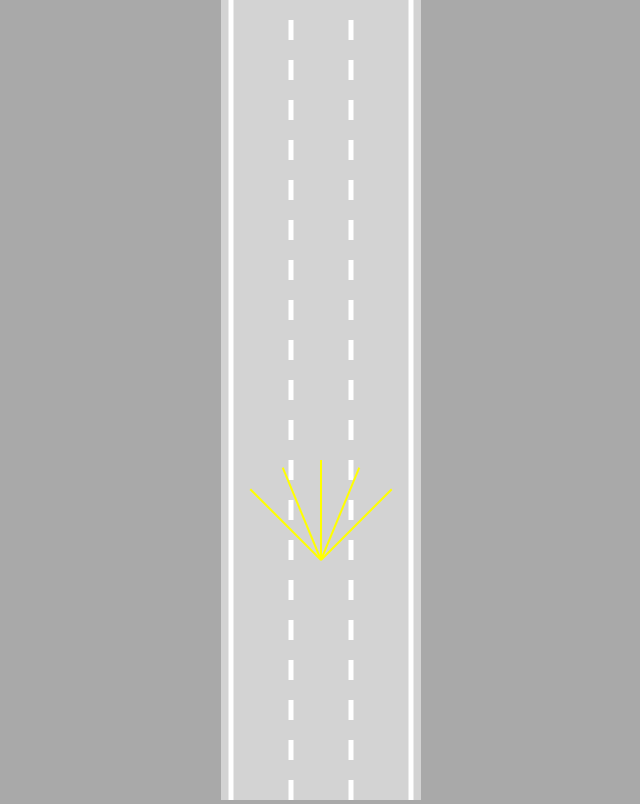
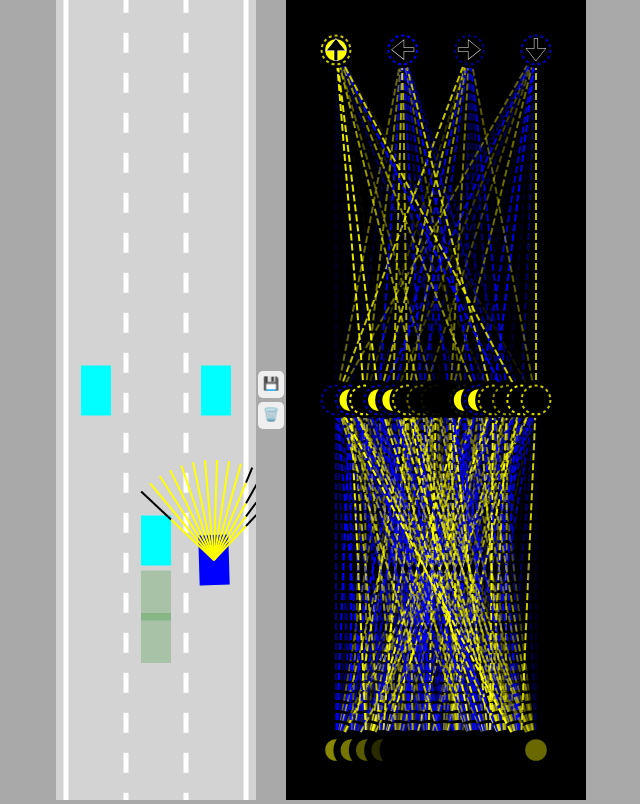
Before and after one commit to puneetkumarbajaj/self_driving_js, a plain HTML site: page index.html in a window 1280 px wide. Shown: the whole page, without its empty margins (319-959 px from the left). Drawn offline with Linux system fonts and the light colour scheme.

Commit message:
modified:   car.js 	modified:   controls.js 	modified:   index.html 	modified:   main.js 	new file:   network.js 	modified:   sensor.js 	modified:   style.css 	modified:   utils.js 	new file:   visualizer.js

```diff
--- a/car.js
+++ b/car.js
@@ -1,5 +1,5 @@
-class Car{
-    constructor(x, y, width, height){
+class Car {
+    constructor(x, y, width, height, controlType, maxSpeed=5) {
         this.x = x;
         this.y = y;
         this.width = width;
@@ -7,92 +7,136 @@ class Car{
 
         this.speed = 0;
         this.acceleration = 0.1;
-        this.maxSpeed = 3;
+        this.maxSpeed = maxSpeed;
         this.friction = 0.05;
         this.angle = 0;
-        this.sensor = new Sensor(this);
 
-        this.controls = new Controls();
+        this.useBrain = controlType == "AI";
+
+
+        if(controlType != "DUMMY"){
+            this.sensor = new Sensor(this);
+            this.brain = new NeuralNetwork([this.sensor.rayCount, 15, 4]);
+        }
+        this.damaged = false;
+
+        this.controls = new Controls(controlType);
     }
 
-    update(roadBorders){
-       this.#move();
-       this.polygon = this.#createPolygon();
-       this.sensor.update(roadBorders);
+    update(roadBorders, traffic) {
+        if(!this.damaged){
+            this.#move();
+            this.polygon = this.#createPolygon();
+            this.damaged = this.#assessDamage(roadBorders, traffic);
+        }
+        if(this.sensor){
+            this.sensor.update(roadBorders, traffic);
+            const offsets = this.sensor.readings.map(
+                s=>s==null?0:1-s.offset
+            );
+            const outputs = NeuralNetwork.feedForward(this.brain, offsets);
+            if(this.useBrain){
+                this.controls.forward = outputs[0];
+                this.controls.left = outputs[1];
+                this.controls.right = outputs[2];
+                this.controls.reverse = outputs[3];
+
+            }
+        }
     }
 
-    #move(){
-        if(this.controls.forward){
-            this.speed+= this.acceleration;
+    #move() {
+        if (this.controls.forward) {
+            this.speed += this.acceleration;
         }
-        if(this.controls.reverse){
+        if (this.controls.reverse) {
             this.speed -= this.acceleration;
         }
-        if(this.speed > this.maxSpeed){
+        if (this.speed > this.maxSpeed) {
             this.speed = this.maxSpeed;
         }
-        if(this.speed < -this.maxSpeed/2){
-            this.speed = -this.maxSpeed/2;
+        if (this.speed < -this.maxSpeed / 2) {
+            this.speed = -this.maxSpeed / 2;
         }
 
-        if(this.speed>0){
+        if (this.speed > 0) {
             this.speed -= this.friction;
         }
-        if(this.speed<0){
+        if (this.speed < 0) {
             this.speed += this.friction;
         }
 
-        if(Math.abs(this.speed) < this.friction){
+        if (Math.abs(this.speed) < this.friction) {
             this.speed = 0;
         }
 
-        if(this.speed!=0){
-            const flip = this.speed>0?1:-1;
-            if(this.controls.left){
-                this.angle += 0.03*flip;
+        if (this.speed !== 0) {
+            const flip = this.speed > 0 ? 1 : -1;
+            if (this.controls.left) {
+                this.angle += 0.03 * flip;
             }
 
-            if(this.controls.right){
-                this.angle -= 0.03*flip;
+            if (this.controls.right) {
+                this.angle -= 0.03 * flip;
             }
         }
         this.x -= Math.sin(this.angle) * this.speed;
-        this.y-= Math.cos(this.angle) * this.speed;
-
+        this.y -= Math.cos(this.angle) * this.speed;
     }
 
-    #createPolygon(){
-        const points=[];
-        const rad = Math.hypot(this.width, this.height)/2;
-        const alpha = Math.atan2(this.width/this.height);
+    #createPolygon() {
+        const points = [];
+        const rad = Math.hypot(this.width, this.height) / 2;
+        const alpha = Math.atan2(this.width, this.height);
         points.push({
-            x: this.x-Math.sin(this.angle-alpha)*rad,
-            y: this.y-Math.cos(this.angle-alpha)*rad
+            x: this.x - Math.sin(this.angle - alpha) * rad,
+            y: this.y - Math.cos(this.angle - alpha) * rad
         });
         points.push({
-            x: this.x-Math.sin(this.angle+alpha)*rad,
-            y: this.y-Math.cos(this.angle+alpha)*rad
+            x: this.x - Math.sin(this.angle + alpha) * rad,
+            y: this.y - Math.cos(this.angle + alpha) * rad
         });
         points.push({
-            x: this.x-Math.sin(this.angle+Math.PI-alpha)*rad,
-            y: this.y-Math.cos(this.angle+Math.PI-alpha)*rad
+            x: this.x - Math.sin(this.angle + Math.PI - alpha) * rad,
+            y: this.y - Math.cos(this.angle + Math.PI - alpha) * rad
         });
         points.push({
-            x: this.x-Math.sin(this.angle+Math.PI+alpha)*rad,
-            y: this.y-Math.cos(this.angle+Math.PI+alpha)*rad
+            x: this.x - Math.sin(this.angle + Math.PI + alpha) * rad,
+            y: this.y - Math.cos(this.angle + Math.PI + alpha) * rad
         });
         return points;
     }
 
-    draw(ctx){
+    #assessDamage(roadBorders, traffic) {
+        for (let i = 0; i < roadBorders.length; i++) {
+            if (polyIntersect(this.polygon, roadBorders[i])) {
+                return true;
+            }
+        }
+
+        for (let i = 0; i < traffic.length; i++) {
+            if (polyIntersect(this.polygon, traffic[i].polygon)) {
+                return true;
+            }
+        }
+        return false;
+    }
+
+    draw(ctx, color, drawSensor) {
+        if (this.damaged) {
+            ctx.fillStyle = "red";
+        }else{
+            ctx.fillStyle = color;
+        }
         ctx.beginPath();
         ctx.moveTo(this.polygon[0].x, this.polygon[0].y);
-        for(let i=1; i<this.polygon.length; i++){
+        for (let i = 1; i < this.polygon.length; i++) {
             ctx.lineTo(this.polygon[i].x, this.polygon[i].y);
         }
         ctx.closePath();
-        ctx.fillStyle = 'red';
         ctx.fill();
-        this.sensor.draw(ctx);
+        if(this.sensor && drawSensor){
+            this.sensor.draw(ctx);
+        }
     }
 }
--- a/controls.js
+++ b/controls.js
@@ -1,12 +1,17 @@
 class Controls{
-    constructor(){
+    constructor(type){
         this.forward = false;
         this.reverse = false;
         this.left = false;
         this.right = false;
-
-
-        this.#addKeyboardListeners();
+        switch(type){
+            case "KEYS":
+                this.#addKeyboardListeners();
+                break;
+            case "DUMMY":
+                this.forward = true;
+                break;
+        }
     }
 
     #addKeyboardListeners(){
--- a/index.html
+++ b/index.html
@@ -4,11 +4,18 @@
     <link rel="stylesheet" href="style.css">
 </head>
 <body>
-    <canvas id="myCanvas"></canvas>
+    <canvas id="carCanvas"></canvas>
+    <div id="verticalButtons">
+        <button onclick="save()">💾</button>
+        <button onclick="discard()">🗑️</button>
+    </div>
+    <canvas id="networkCanvas"></canvas>
     <script src="sensor.js"></script>
     <script src="utils.js"></script>
     <script src="car.js"></script>
     <script src="controls.js"></script>
     <script src="road.js"></script>
+    <script src="network.js"></script>
+    <script src="visualizer.js"></script>
     <script src="main.js"></script>
 </body>
--- a/main.js
+++ b/main.js
@@ -1,20 +1,76 @@
-const canvas = document.getElementById('myCanvas');
-canvas.width = 200;
+const carCanvas = document.getElementById('carCanvas');
+carCanvas.width = 200;
 
-const ctx = canvas.getContext('2d');
-const road = new Road(canvas.width/2, canvas.width*0.9);
-const car = new Car(road.getLaneCenter(1), 100, 30, 50)
+const networkCanvas = document.getElementById('networkCanvas');
+networkCanvas.width = 300;
 
+const carCtx = carCanvas.getContext('2d');
+const networkCtx = networkCanvas.getContext('2d');
+const road = new Road(carCanvas.width/2, carCanvas.width*0.9);
+//const car = new Car(road.getLaneCenter(1), 100, 30, 50, "AI", 4)
+const N = 100;
+const cars = generateCars(N);
+let bestCar = cars[0];
+if(localStorage.getItem('bestCar')){
+    for(let i=0; i<cars.length; i++){
+        cars[i].brain = JSON.parse(localStorage.getItem('bestCar'));
+        if(i!=0){
+            NeuralNetwork.mutate(cars[i].brain);
+        }
+    }
+}
+
+const traffic=[
+    new Car(road.getLaneCenter(1), -50, 30, 50, "DUMMY", 3),
+    new Car(road.getLaneCenter(0), -200, 30, 50, "DUMMY", 3),
+    new Car(road.getLaneCenter(2), -200, 30, 50, "DUMMY", 3),
+]
 
 animate();
 
+function save(){
+    localStorage.setItem('bestCar', JSON.stringify(bestCar.brain));
+}
+
+function discard(){
+    localStorage.removeItem('bestCar');
+
+}
+
+function generateCars(N){
+    const cars = [];
+    for (let i = 0; i < N; i++) {
+        cars.push(new Car(road.getLaneCenter(1), 100, 30, 50, "AI", 4));
+    }
+    return cars;
+}
+
+
 function animate(){
-    canvas.height = window.innerHeight;
-    ctx.save();
-    ctx.translate(0, -car.y+canvas.height*0.7);
-    road.draw(ctx);
-    car.update(road.borders);
-    car.draw(ctx);
-    ctx.restore();
+    for(let i=0; i<traffic.length; i++){
+        traffic[i].update(road.borders, []);
+    }
+    for(let i=0; i<cars.length; i++){
+        cars[i].update(road.borders, traffic);
+    }
+    bestCar = cars.find(c=>c.y==Math.min (...cars.map(c=>c.y)));
+    //car.update(road.borders, traffic);
+    carCanvas.height = window.innerHeight;
+    networkCanvas.height = window.innerHeight;
+    carCtx.save();
+    carCtx.translate(0, -bestCar.y+carCanvas.height*0.7);
+    road.draw(carCtx);
+    for(let i=0; i<traffic.length; i++){
+        traffic[i].draw(carCtx, "cyan");
+    }
+    carCtx.globalAlpha = 0.2;
+    for(let i=0; i<cars.length; i++){
+        cars[i].draw(carCtx, "green");
+    }
+    carCtx.globalAlpha = 1;
+    bestCar.draw(carCtx, "blue", true);
+    //car.draw(carCtx, "green");
+    carCtx.restore();
+    Visualizer.drawNetwork(networkCtx, bestCar.brain);
     requestAnimationFrame(animate);
 }
--- /dev/null
+++ b/network.js
@@ -0,0 +1,75 @@
+class NeuralNetwork{
+    constructor(neuronCount){
+        this.levels = [];
+        for(let i=0; i<neuronCount.length-1; i++){
+            this.levels[i] = new Level(neuronCount[i], neuronCount[i+1]);
+        }
+    }
+
+    static feedForward(network, givenInputs){
+        let outputs = Level.feedForward(network.levels[0], givenInputs);
+        for(let i=1; i<network.levels.length; i++){
+            outputs = Level.feedForward(network.levels[i], outputs);
+        }
+        return outputs;
+    }
+
+    static mutate(network, amount=1){
+        network.levels.forEach(level => {
+            for(let i=0; i<level.biases.length; i++){
+                level.biases[i] += lerp(level.biases[i], Math.random()*2-1, amount)
+            }
+            for(let i=0; i<level.weights.length; i++){
+                for(let j=0; j<level.weights[i].length; j++){
+                    level.weights[i][j] += lerp(level.weights[i][j], Math.random()*2-1, amount)
+                }
+            }
+        })
+    }
+}
+
+
+class Level{
+    constructor(inputCount, outputCount){
+        this.inputs = new Array(inputCount);
+        this.outputs = new Array(outputCount);
+        this.biases = new Array(outputCount);
+
+        this.weights = [];
+        for(let i=0; i<inputCount; i++){
+            this.weights[i] = new Array(outputCount);
+        }
+
+        Level.#randomize(this);
+    }
+
+    static #randomize(level){
+        for(let i=0; i<level.biases.length; i++){
+            level.biases[i] = Math.random()*2-1;
+        }
+        for(let i=0; i<level.inputs.length; i++){
+            for(let j=0; j<level.outputs.length; j++){
+                level.weights[i][j] = Math.random()*2-1;
+            }
+        }
+    }
+
+    static feedForward(level, givenInputs){
+        for(let i=0; i<level.inputs.length; i++){
+            level.inputs[i] = givenInputs[i];
+        }
+
+        for(let i=0; i<level.outputs.length; i++){
+            let sum = 0;
+            for(let j=0; j<level.inputs.length; j++){
+                sum += level.inputs[j] * level.weights[j][i];
+            }
+            if(sum>level.biases[i]){
+                level.outputs[i] = 1;
+            }else{
+                level.outputs[i] = 0;
+            }
+        }
+        return level.outputs;
+    }
+}
--- a/sensor.js
+++ b/sensor.js
@@ -1,7 +1,7 @@
 class Sensor {
     constructor(car) {
         this.car = car;
-        this.rayCount = 5;
+        this.rayCount = 14;
         this.rayLength = 100;
         this.raySpread = Math.PI / 2;
 
@@ -9,12 +9,12 @@ class Sensor {
         this.readings = [];
     }
 
-    update(roadBorders) {
+    update(roadBorders, traffic) {
         this.#castRays();
         this.readings = [];
         for (let i = 0; i < this.rays.length; i++) {
             this.readings.push(
-                this.#getReading(this.rays[i], roadBorders)
+                this.#getReading(this.rays[i], roadBorders, traffic)
             );
         }
     }
@@ -29,13 +29,25 @@ class Sensor {
         }
     }
 
-    #getReading(ray, roadBorders) {
+    #getReading(ray, roadBorders, traffic) {
         let touches = [];
 
         for (let i = 0; i < roadBorders.length; i++) {
             const touch = getIntersection(ray[0], ray[1], roadBorders[i][0], roadBorders[i][1]);
             if (touch) {
                 touches.push(touch);
+            }
+        }
+
+        for (let i = 0; i < traffic.length; i++) {
+            const poly = traffic[i].polygon;
+            for (let j = 0; j < poly.length; j++) {
+                const p1 = poly[j];
+                const p2 = poly[(j + 1) % poly.length];
+                const touch = getIntersection(ray[0], ray[1], p1, p2);
+                if (touch) {
+                    touches.push(touch);
+                }
             }
         }
         if (touches.length == 0) {
--- a/style.css
+++ b/style.css
@@ -2,9 +2,32 @@ body{
     margin: 0;
     background: darkgray;
     overflow: hidden;
-    text-align: center;
+    display: flex;
+    justify-content: center;
+    align-items: center;
 }
 
-#myCanvas{
+#verticalButtons{
+    display: flex;
+    flex-direction: column;
+}
+
+button{
+    border: none;
+    border-radius: 5px;
+    padding: 5px 5px 7px 5px;
+    margin: 2px;
+    cursor: pointer;
+}
+
+button:hover{
+    background: blue;
+}
+
+#carCanvas{
     background: lightgray;
 }
+
+#networkCanvas{
+    background: black;
+}
--- a/utils.js
+++ b/utils.js
@@ -20,3 +20,18 @@ function getIntersection(p1, p2, p3, p4){
     }
     return null;
 }
+
+function polyIntersect(poly1, poly2){
+    for(let i=0; i<poly1.length; i++){
+        const p1 = poly1[i];
+        const p2 = poly1[(i+1)%poly1.length];
+        for(let j=0; j<poly2.length; j++){
+            const p3 = poly2[j];
+            const p4 = poly2[(j+1)%poly2.length];
+            if(getIntersection(p1, p2, p3, p4)){
+                return true;
+            }
+        }
+    }
+    return false;
+}
--- /dev/null
+++ b/visualizer.js
@@ -0,0 +1,118 @@
+class Visualizer{
+    static drawNetwork(ctx,network){
+        const margin=50;
+        const left=margin;
+        const top=margin;
+        const width=ctx.canvas.width-margin*2;
+        const height=ctx.canvas.height-margin*2;
+
+        const levelHeight=height/network.levels.length;
+
+        for(let i=network.levels.length-1;i>=0;i--){
+            const levelTop=top+
+                lerp(
+                    height-levelHeight,
+                    0,
+                    network.levels.length==1
+                        ?0.5
+                        :i/(network.levels.length-1)
+                );
+
+            ctx.setLineDash([7,3]);
+            Visualizer.drawLevel(ctx,network.levels[i],
+                left,levelTop,
+                width,levelHeight,
+                i==network.levels.length-1
+                    ?['🠉','🠈','🠊','🠋']
+                    :[]
+            );
+        }
+    }
+
+    static drawLevel(ctx,level,left,top,width,height,outputLabels){
+        const right=left+width;
+        const bottom=top+height;
+
+        const {inputs,outputs,weights,biases}=level;
+
+        for(let i=0;i<inputs.length;i++){
+            for(let j=0;j<outputs.length;j++){
+                ctx.beginPath();
+                ctx.moveTo(
+                    Visualizer.#getNodeX(inputs,i,left,right),
+                    bottom
+                );
+                ctx.lineTo(
+                    Visualizer.#getNodeX(outputs,j,left,right),
+                    top
+                );
+                ctx.lineWidth=2;
+                ctx.strokeStyle=getRGBA(weights[i][j]);
+                ctx.stroke();
+            }
+        }
+
+        const nodeRadius=18;
+        for(let i=0;i<inputs.length;i++){
+            const x=Visualizer.#getNodeX(inputs,i,left,right);
+            ctx.beginPath();
+            ctx.arc(x,bottom,nodeRadius,0,Math.PI*2);
+            ctx.fillStyle="black";
+            ctx.fill();
+            ctx.beginPath();
+            ctx.arc(x,bottom,nodeRadius*0.6,0,Math.PI*2);
+            ctx.fillStyle=getRGBA(inputs[i]);
+            ctx.fill();
+        }
+
+        for(let i=0;i<outputs.length;i++){
+            const x=Visualizer.#getNodeX(outputs,i,left,right);
+            ctx.beginPath();
+            ctx.arc(x,top,nodeRadius,0,Math.PI*2);
+            ctx.fillStyle="black";
+            ctx.fill();
+            ctx.beginPath();
+            ctx.arc(x,top,nodeRadius*0.6,0,Math.PI*2);
+            ctx.fillStyle=getRGBA(outputs[i]);
+            ctx.fill();
+
+            ctx.beginPath();
+            ctx.lineWidth=2;
+            ctx.arc(x,top,nodeRadius*0.8,0,Math.PI*2);
+            ctx.strokeStyle=getRGBA(biases[i]);
+            ctx.setLineDash([3,3]);
+            ctx.stroke();
+            ctx.setLineDash([]);
+
+            if(outputLabels[i]){
+                ctx.beginPath();
+                ctx.textAlign="center";
+                ctx.textBaseline="middle";
+                ctx.fillStyle="black";
+                ctx.strokeStyle="white";
+                ctx.font=(nodeRadius*1.5)+"px Arial";
+                ctx.fillText(outputLabels[i],x,top+nodeRadius*0.1);
+                ctx.lineWidth=0.5;
+                ctx.strokeText(outputLabels[i],x,top+nodeRadius*0.1);
+            }
+        }
+    }
+
+    static #getNodeX(nodes,index,left,right){
+        return lerp(
+            left,
+            right,
+            nodes.length==1
+                ?0.5
+                :index/(nodes.length-1)
+        );
+    }
+}
+
+function getRGBA(value){
+    const alpha=Math.abs(value);
+    const R=value<0?0:255;
+    const G=R;
+    const B=value>0?0:255;
+    return "rgba("+R+","+G+","+B+","+alpha+")";
+}
```
